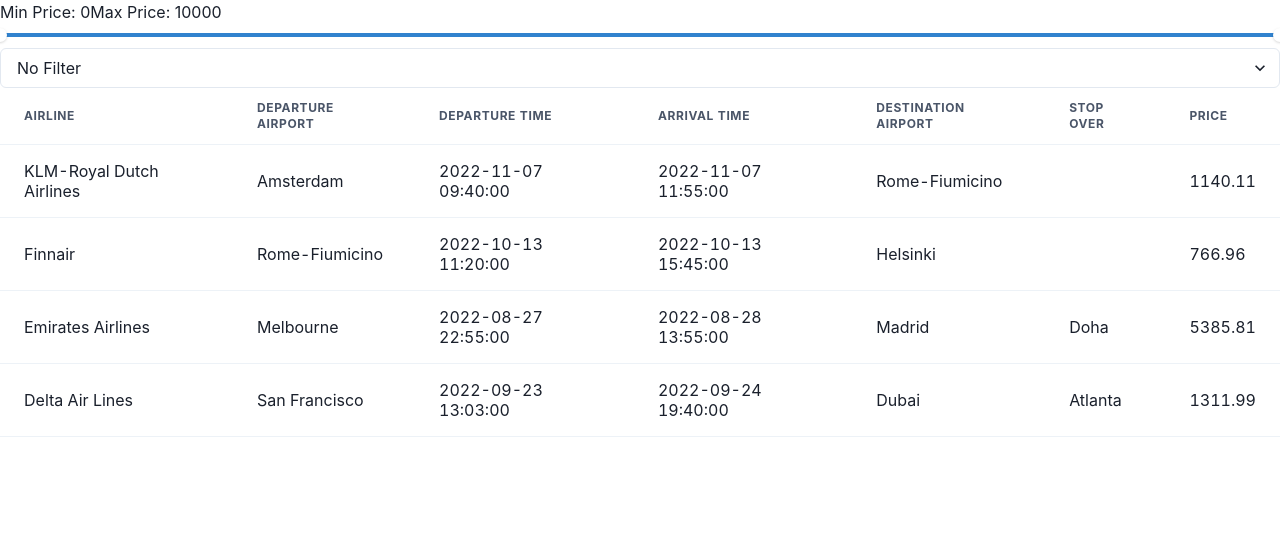
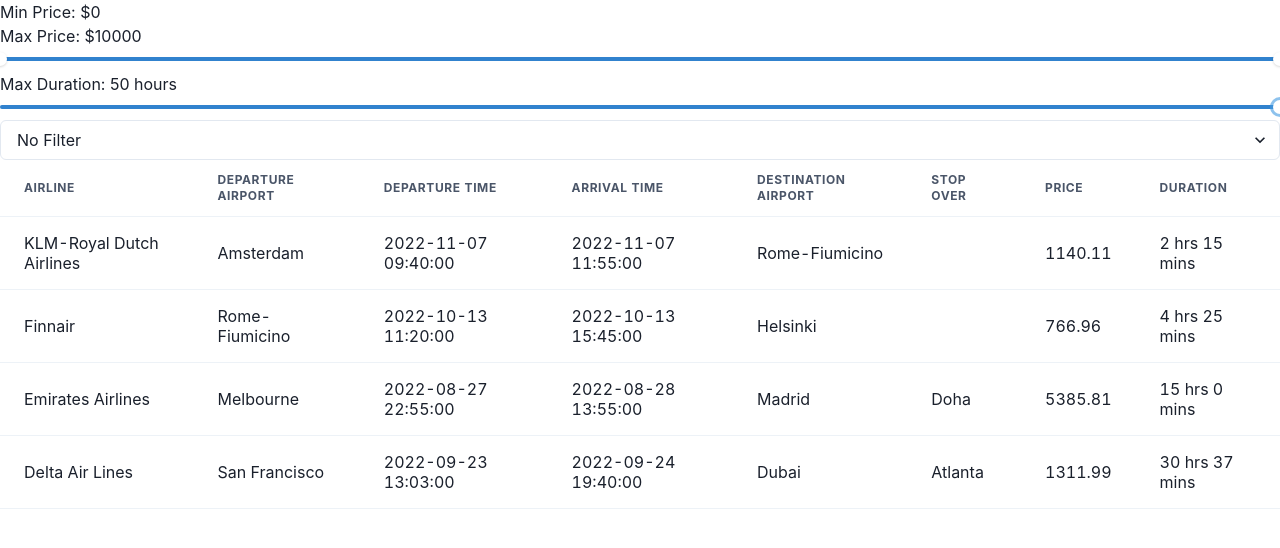
Before and after one commit to lach-j/FlightPub-3rd-Year-Project, a React (Create React App) app in the folder flightpub-ui/: page /searchResults in a window 1280 px wide. Shown: the top 548 px of the page. Built offline with nearby package versions, Linux system fonts and the light colour scheme.

Commit message:
Added duration filter

```diff
--- a/flightpub-ui/src/pages/SearchResultsPage.tsx
+++ b/flightpub-ui/src/pages/SearchResultsPage.tsx
@@ -22,6 +22,11 @@
     RangeSliderTrack,
     RangeSliderFilledTrack,
     RangeSliderThumb,
+    Slider,
+    SliderTrack,
+    SliderFilledTrack,
+    SliderThumb,
+    SliderMark,
 } from '@chakra-ui/react';
 import {
     TriangleDownIcon, TriangleUpIcon,
@@ -115,6 +120,20 @@
     }
 ]
 
+
+function convertMsToHM(milliseconds: number) {
+    let seconds = Math.floor(milliseconds / 1000);
+    let minutes = Math.floor(seconds / 60);
+    let hours = Math.floor(minutes / 60);
+
+    seconds = seconds % 60;
+    minutes = seconds >= 30 ? minutes + 1 : minutes;
+    minutes = minutes % 60;
+    // hours = hours % 24;
+
+    return (hours + " hrs " + minutes + " mins");
+}
+
 export function SearchResultsPage() {
     const [results, setResults] = useState(flights);
     const [sortField, setSortField] = useState('DepartureTime');
@@ -122,6 +141,7 @@
     const [minPrice, setMinPrice] = useState(0);
     const [maxPrice, setMaxPrice] = useState(10000);
     const [airlineFilter, setAirlineFilter] = useState('');
+    const [durationFilter, setDurationFilter] = useState(180000000);
 
     const sortByField = (field: string) => {
         let order = -1;
@@ -142,12 +162,17 @@
         setAirlineFilter(event.target.value);
     }
 
+    const filterByDuration = (val: number) => {
+        setDurationFilter(val);
+    }
+
     return (
         <div>
             <div>
-                Min Price: {minPrice}
-                Max Price: {maxPrice}
+                Min Price: ${minPrice} <br/>
+                Max Price: ${maxPrice}
             </div>
+
             <RangeSlider
                 aria-label={['min', 'max']}
                 onChangeEnd={(val) => filterByPrice(val)}
@@ -161,6 +186,23 @@
                 <RangeSliderThumb index={0} />
                 <RangeSliderThumb index={1} />
             </RangeSlider>
+
+            <div>
+                Max Duration: {durationFilter/3600000} hours
+            </div>
+            <Slider
+                aria-label='slider-ex-1'
+                onChangeEnd={(val) => filterByDuration(val * 3600000)}
+                min={0}
+                max={50}
+                defaultValue={50}
+                >
+                <SliderTrack>
+                    <SliderFilledTrack/>
+                </SliderTrack>
+                <SliderThumb/>
+            </Slider>
+
             <Select placeholder="No Filter" onChange={filterByAirline}>
                 {airlines.map((airline) =>
                 <option value={airline["AirlineName"]}>{airline["AirlineName"]}</option>
@@ -174,6 +216,7 @@
                                 {column.Header}
                             </Th>
                         )}
+                        <Th>Duration</Th>
                     </Tr>
                 </Thead>
                 <Tbody>
@@ -186,12 +229,16 @@
                                 return false;
                             }
                         }
-                        return true
+                        if ((Date.parse(result.ArrivalTime) - Date.parse(result.DepartureTime)) > durationFilter) {
+                            return false;
+                        }
+                        return true;
                     }).map((result: any) =>
                         <Tr>
                             {columns.map((column) =>
                                 <Td>{result[column.accessor]}</Td>
                             )}
+                            <Td>{convertMsToHM(Date.parse(result.ArrivalTime) - Date.parse(result.DepartureTime))}</Td>
                         </Tr>
                     )}
                 </Tbody>
```
